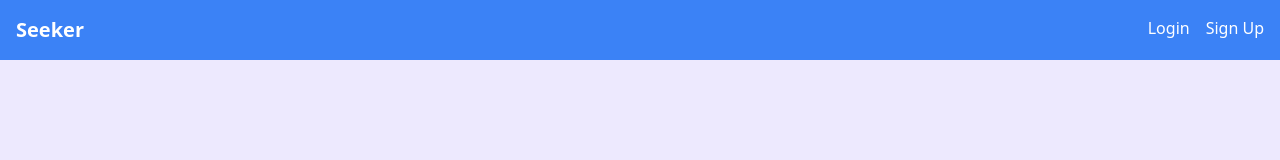
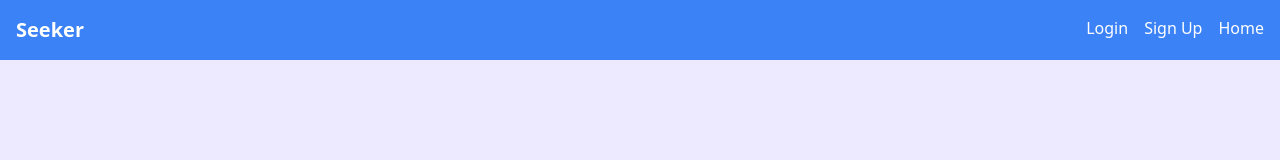
Before and after one commit to pranav9087/Seeker, a React (Create React App) app in the folder frontend/: page / in a window 1280 px wide. Shown: the top 160 px of the page. Built offline with nearby package versions, Linux system fonts and the light colour scheme.

Commit message:
edited navigation

```diff
--- a/frontend/src/components/Navbar.js
+++ b/frontend/src/components/Navbar.js
@@ -10,6 +10,7 @@
                     <ul className="space-x-4">
                         <li className="inline-block"><Link to="/">Login</Link></li>
                         <li className="inline-block"><Link to="/signup">Sign Up</Link></li>
+                        <li className="inline-block"><Link to="/home">Home</Link></li>
                     </ul>
                 </div>
             </div>
```
